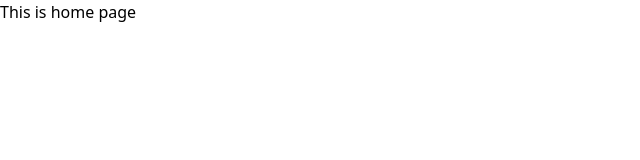
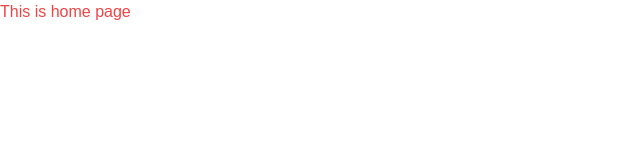
Before and after one commit to Pet3r1512/TechWarriorsGaming, a React (Vite) app: page / in a window 1280 px wide. Shown: the top 160 px of the page, without its empty margins (0-640 px from the left). Built offline with nearby package versions, Linux system fonts and the light colour scheme; a web font is replaced by a local one.

Commit message:
Test Tailwind

```diff
--- a/src/pages/HomePage.jsx
+++ b/src/pages/HomePage.jsx
@@ -1,5 +1,5 @@
 export default function HomePage() {
     return (
-        <p>This is home page</p>
+        <p className="font-sunnyspells text-red-500">This is home page</p>
     )
 }
```
